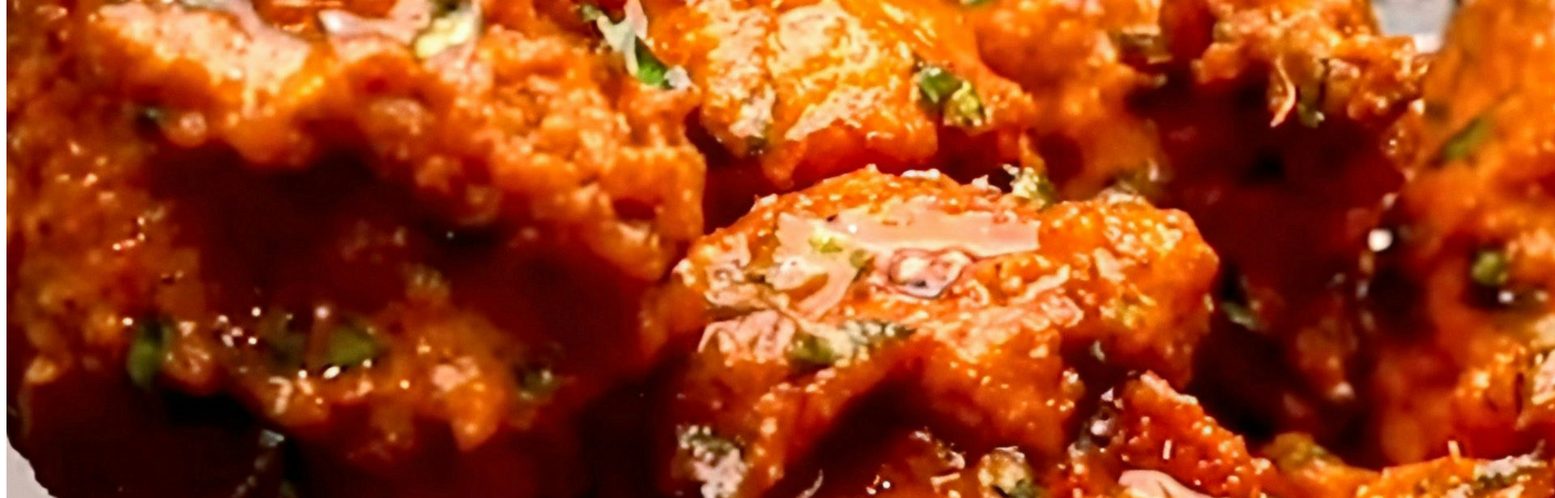
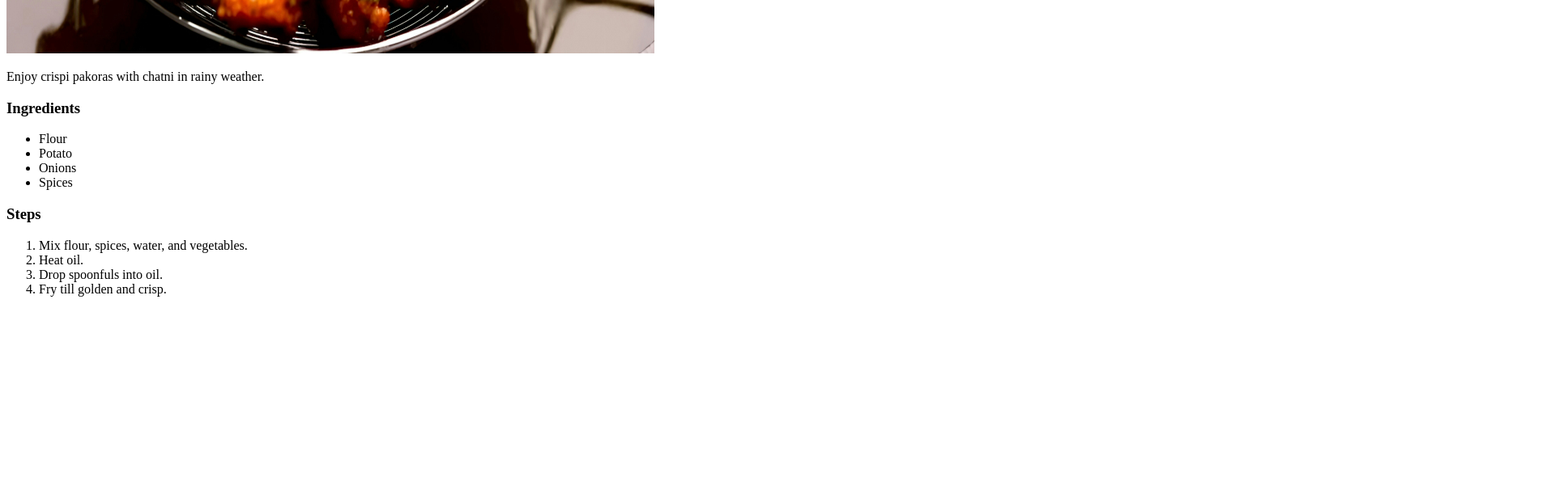
Before and after one commit to SajeelAhmedMemon/odin-recipes, a plain HTML site: page recipes/pakora.html in a window 1280 px wide. Shown: the part 640-1256 px from the top of the page at 81% size, 1920 px wide, since content can reach past the window. After the commit the page ends 1023 px from the top, so only its background shows below. Drawn offline with Linux system fonts and the light colour scheme.

Commit message:
Add width & height attributes to the recipes pages
Fixes layout issues caused by image loading at their original size.

```diff
--- a/recipes/pakora.html
+++ b/recipes/pakora.html
@@ -7,11 +7,13 @@
     <body>
         <a href="../index.html">Home</a>
 
-        <img src="../img/Pakora.jpg">
+        <h1>Pakora</h1>
 
-        <h1>Pakora</h1>
+        <img src="../img/Pakora.jpg" width="800" height="600">
+
         <p>Enjoy crispi pakoras with chatni in rainy weather.</p>
 
+        <h3>Ingredients</h3>
         <ul>
             <li>Flour</li>
             <li>Potato</li>
@@ -19,6 +21,7 @@
             <li>Spices</li>
         </ul>
 
+        <h3>Steps</h3>
         <ol>
             <li>Mix flour, spices, water, and vegetables.</li>
             <li>Heat oil.</li>
```
Also changed, not shown: recipes/biryani.html (+5 -2 lines), recipes/curry.html (+5 -2 lines).
